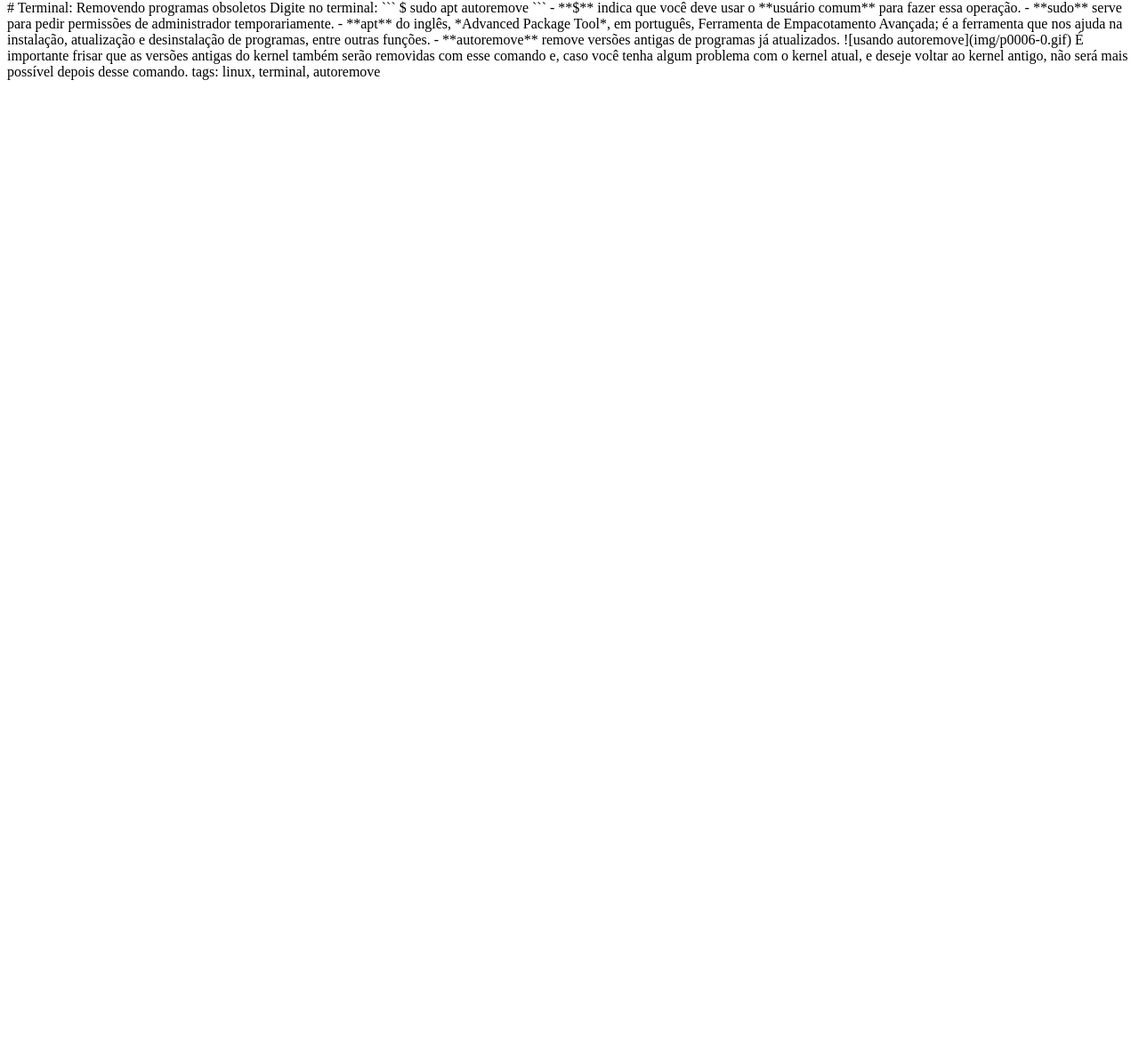
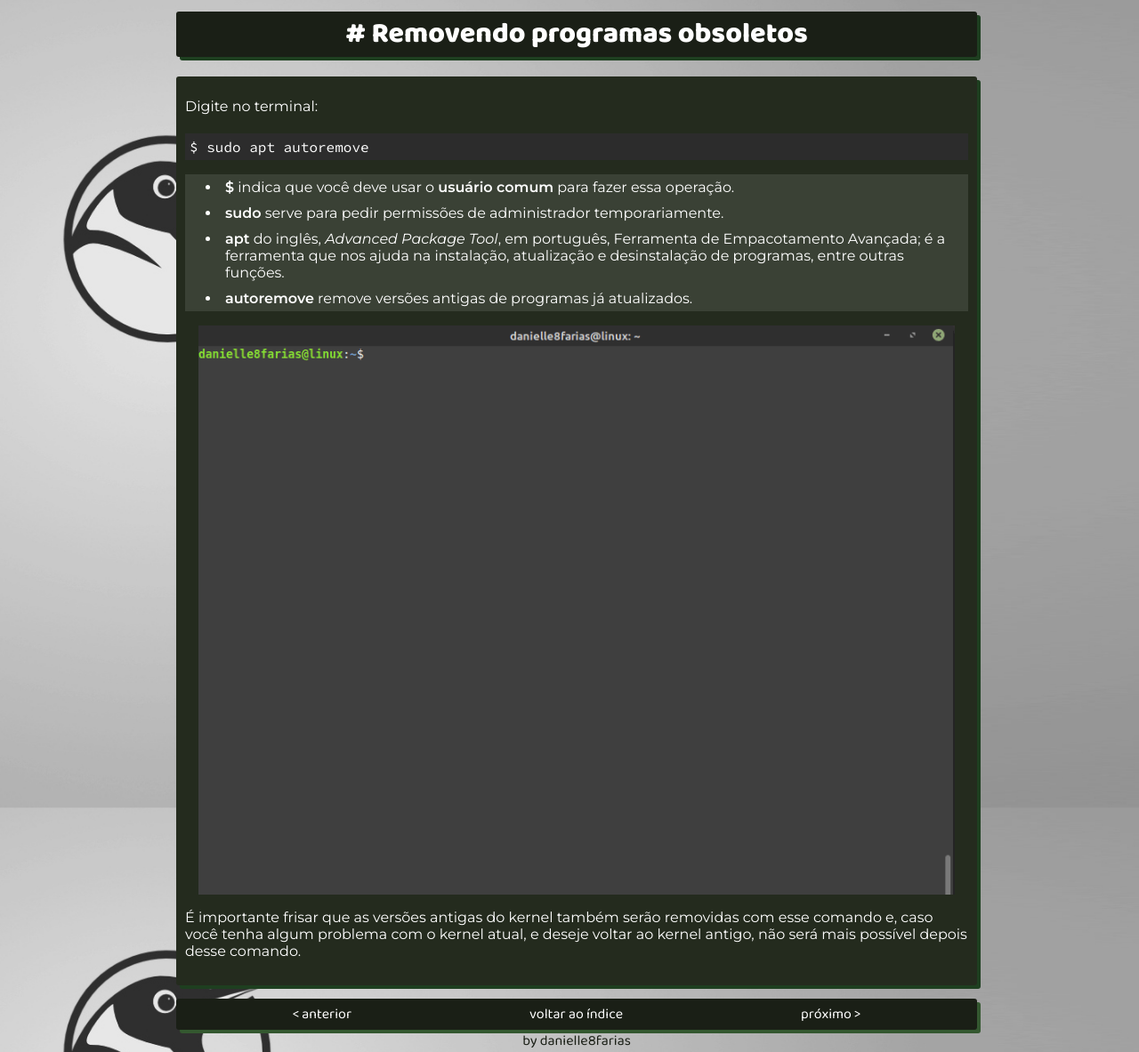
Before and after one commit to danielle8farias-zz/linux-terminal, a plain HTML site: page p0006_autoremove.html in a window 1280 px wide. Shown: the part 8-1191 px from the top of the page at 89% size. Before the commit the page ends 800 px from the top, so only its background shows below. Drawn offline with Linux system fonts and the light colour scheme.

Commit message:
formatação da página

````diff
--- a/p0006_autoremove.html
+++ b/p0006_autoremove.html
@@ -1,22 +1,68 @@
-# Terminal: Removendo programas obsoletos
-
-
-Digite no terminal:
-
-```
-$ sudo apt autoremove
-```
-
-- **$** indica que você deve usar o **usuário comum** para fazer essa operação.
-
-- **sudo** serve para pedir permissões de administrador temporariamente.
-
-- **apt** do inglês, *Advanced Package Tool*, em português, Ferramenta de Empacotamento Avançada; é a ferramenta que nos ajuda na instalação, atualização e desinstalação de programas, entre outras funções.
-
-- **autoremove** remove versões antigas de programas já atualizados.
-
-![usando autoremove](img/p0006-0.gif)
-
-É importante frisar que as versões antigas do kernel também serão removidas com esse comando e, caso você tenha algum problema com o kernel atual, e deseje voltar ao kernel antigo, não será mais possível depois desse comando.
-
-tags: linux, terminal, autoremove
+<!DOCTYPE html>
+    <html lang="pt-br">
+    <head>
+        <meta charset="UTF-8">
+        <meta http-equiv="X-UA-Compatible" content="IE=edge">
+        <meta name="viewport" content="width=device-width, initial-scale=1.0">
+        <link rel="stylesheet" href="estilo.css">
+        <link rel="icon" href="img/penguin-icon.png">
+        <link href="https://fonts.googleapis.com/css2?family=Baloo+2:wght@400;500;600;800&display=swap" rel="stylesheet">
+        <link href="https://fonts.googleapis.com/css2?family=Montserrat:ital,wght@0,400;0,500;0,600;1,400;1,500;1,600&display=swap" rel="stylesheet">
+        <link href="https://fonts.googleapis.com/css2?family=Source+Code+Pro&display=swap" rel="stylesheet">
+        <meta name="keywords" content="danielle8farias, tutorial, linux, terminal, autoremove, apt">
+        <title>Terminal: Removendo programas obsoletos</title>
+    </head>
+    <body>
+        <div class="corpo-central">
+            <div class="titulo">
+                <h1># Removendo programas obsoletos</h1>
+            </div>
+            <article class="caixa-texto">
+                <p>
+                    Digite no terminal:
+                </p>
+                <code class="caixa-codigo">
+                    $ sudo apt autoremove
+                </code>
+                <ul class="observacao">
+                    <li>
+                        <strong>$</strong> indica que você deve usar o <strong>usuário comum</strong> para fazer essa operação.
+                    </li>
+                    <li>
+                        <strong>sudo</strong> serve para pedir permissões de administrador temporariamente.
+                    </li>
+                    <li>
+                        <strong>apt</strong> do inglês, <em>Advanced Package Tool</em>, em português, Ferramenta de Empacotamento Avançada; é a ferramenta que nos ajuda na instalação, atualização e desinstalação de programas, entre outras funções.
+                    </li>
+                    <li>
+                        <strong>autoremove</strong> remove versões antigas de programas já atualizados.
+                    </li>
+                </ul>
+                <img class="exemplo" src="img/p0006-0.gif" alt="usando autoremove">
+                <p>
+                    É importante frisar que as versões antigas do kernel também serão removidas com esse comando e, caso você tenha algum problema com o kernel atual, e deseje voltar ao kernel antigo, não será mais possível depois desse comando.
+                </p>
+            </article>
+            <nav>
+                <div class="nav-esquerda">
+                    <a href="p0005_update.html">
+                        &lt; anterior
+                    </a>
+                </div>
+                <div>
+                    <a href="index.html">
+                        voltar ao índice
+                    </a>
+                </div>
+                <div class="nav-direita">
+                    <a href="#">
+                        próximo &gt;
+                    </a>
+                </div>
+            </nav>
+            <footer>
+                    by danielle8farias
+            </footer>
+        </div>
+    </body>
+</html>
````
